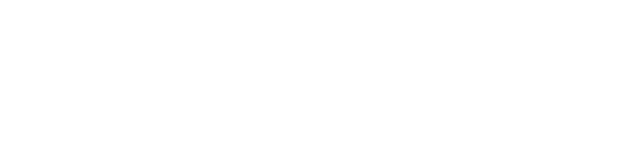
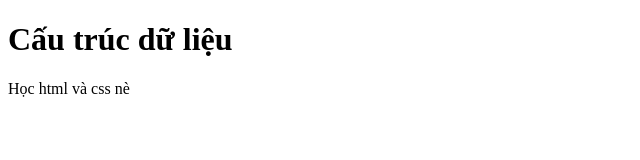
Before and after one commit to ijterry962006/DUAN3, a plain HTML site: page learn.html in a window 1280 px wide. Shown: the whole page, without its empty margins (0-640 px from the left). Drawn offline with Linux system fonts and the light colour scheme.

Commit message:
chỉnh sửa

```diff
--- a/learn.html
+++ b/learn.html
@@ -6,5 +6,7 @@
     <title>Document</title>
 </head>
 <body>
+    <h1>Cấu trúc dữ liệu</h1>
+    <p>Học html và css nè</p>
 </body>
 </html>
```
